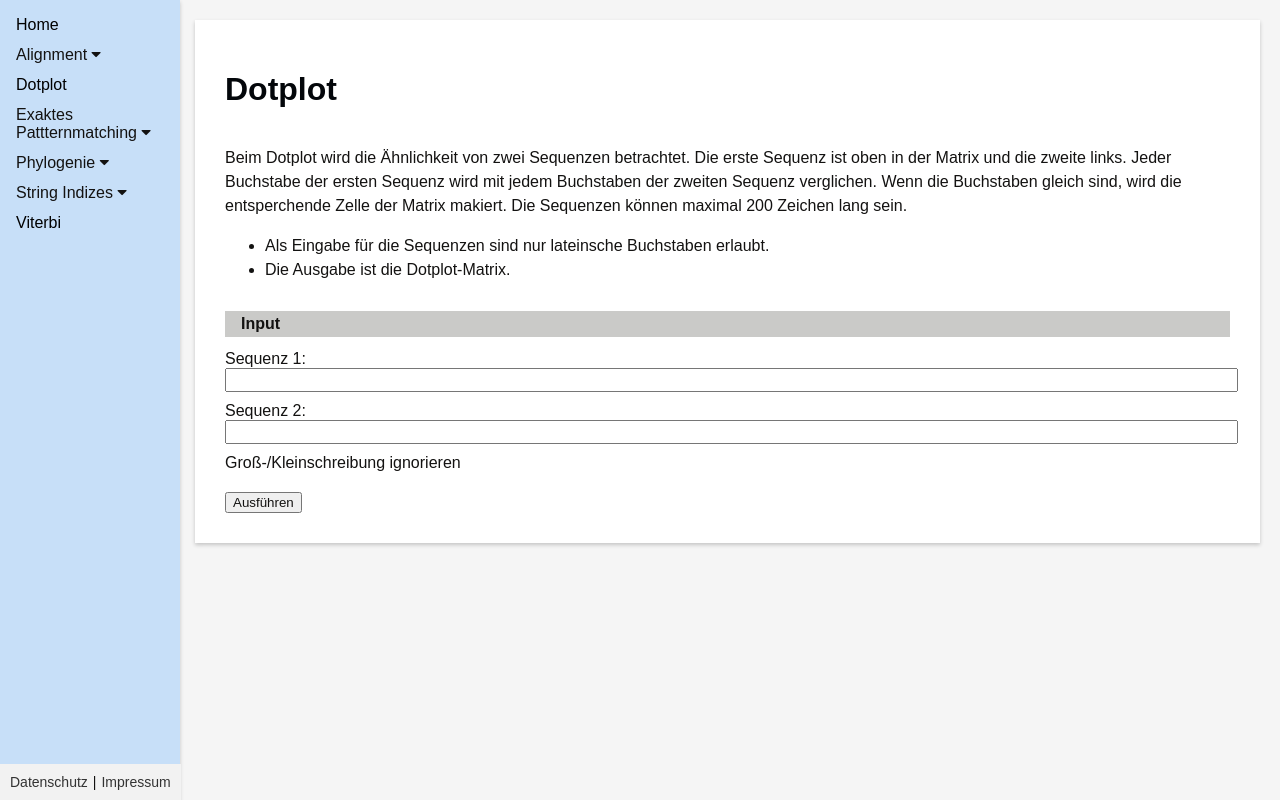
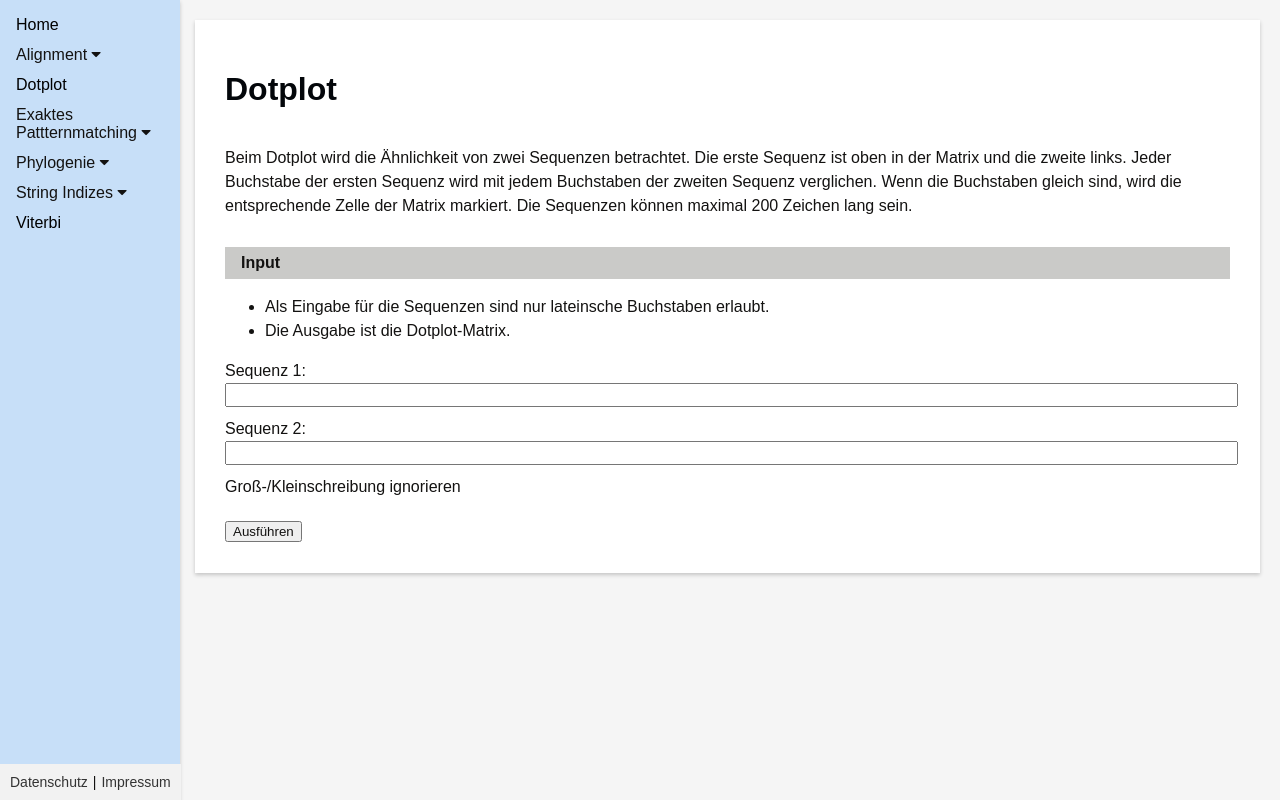
Before and after one commit to ngdqtram99/bioinformatics-hub, a Django app: page /dotplot/ in a window 1280 px wide. Run offline with Django 4.2, Linux system fonts and the light colour scheme; parts of the project's set-up code (start-up, migrations or seed data) failed here and were passed over.

Commit message:
Split body of dotplot template into class description, input, output

```diff
--- a/webapp/forms.py
+++ b/webapp/forms.py
@@ -286,8 +286,8 @@ class UpgmaNjForm (forms.Form):
         return valid
 
 class SuffixArrayForm(forms.Form):
-    sequence = forms.CharField(label='Text',widget=forms.TextInput(attrs={"class": "max-width-input"}), strip=False)
-    pattern = forms.CharField(label='Muster', required=False, strip=False, widget=forms.TextInput(attrs={"class": "max-width-input"}))
+    sequence = forms.CharField(label='Text',widget=forms.TextInput(attrs={"size": "167"}), strip=False)
+    pattern = forms.CharField(label='Muster', required=False, strip=False, widget=forms.TextInput(attrs={"size": "167"}))
 
     def is_valid(self):
         valid = super().is_valid()
--- a/webapp/static/css/styles.css
+++ b/webapp/static/css/styles.css
@@ -151,5 +151,13 @@ div.algo {
 }
 
 .custom-paragraph {
-  line-height: 1.5; /* You can adjust this value */
+  line-height: 1.5;
 }
+
+.input{
+  line-height: 1.5;
+}
+
+.output{
+  line-height: 1.5;
+}
--- a/webapp/templates/dotplot.html
+++ b/webapp/templates/dotplot.html
@@ -8,15 +8,18 @@
     <div class ="description">
     <p>
       Beim Dotplot wird die Ähnlichkeit von zwei Sequenzen betrachtet. Die erste Sequenz ist oben in der Matrix und die zweite links.
-      Jeder Buchstabe der ersten Sequenz wird mit jedem Buchstaben der zweiten Sequenz verglichen. Wenn die Buchstaben gleich sind, wird die entsperchende Zelle der Matrix makiert.
+      Jeder Buchstabe der ersten Sequenz wird mit jedem Buchstaben der zweiten Sequenz verglichen. Wenn die Buchstaben gleich sind, wird die entsprechende Zelle der Matrix markiert.
       Die Sequenzen können maximal 200 Zeichen lang sein.
-      <ul>
+
+    </p>
+    </div>
+    <div class = "input">
+
+    <h2> Input </h2>
+    <ul>
       <li>Als Eingabe für die Sequenzen sind nur lateinsche Buchstaben erlaubt.</li>
       <li>Die Ausgabe ist die Dotplot-Matrix.</li>
     </ul>
-    </p>
-    </div>
-    <h2> Input </h2>
     <form method="POST" action="{% url 'dotplot' %}">
         {% csrf_token %}
         <div class="form-field {% if form.sequence1.errors %}has-error{% endif %}">
@@ -46,6 +49,9 @@
         <button type="submit">Ausführen</button>
         </div>
     </form>
+  </div>
+
+  <div class = "output">
 
     {% if results is not None %}
         <h2>Output</h2>
@@ -78,6 +84,7 @@
             <a href="data:text/plain;charset=utf-8,{% for row in results %} {% for item in row %}{{item}};{% endfor %} %0A {% endfor %}" download="results.csv">Tabelle herunterladen</a>
         </p>
     {% endif %}
+    </div>
 
 
 {% endblock %}
```
